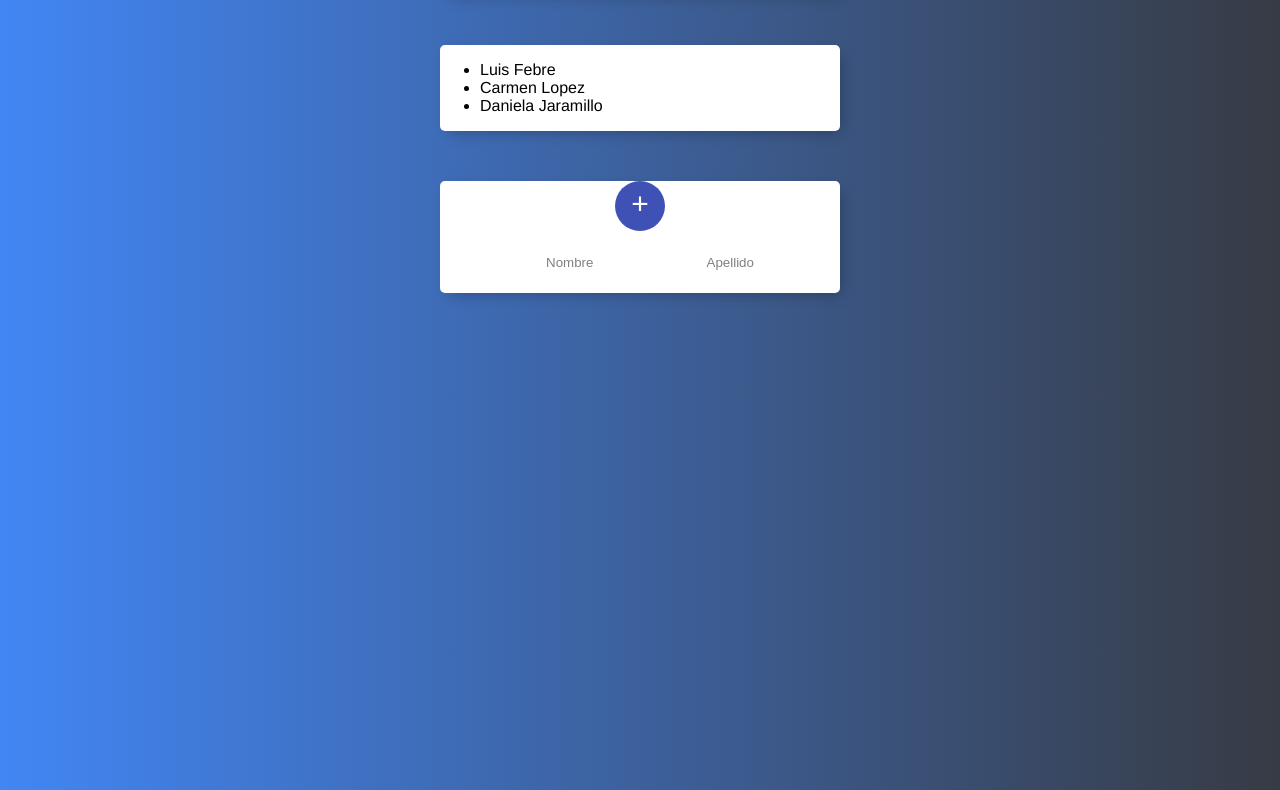
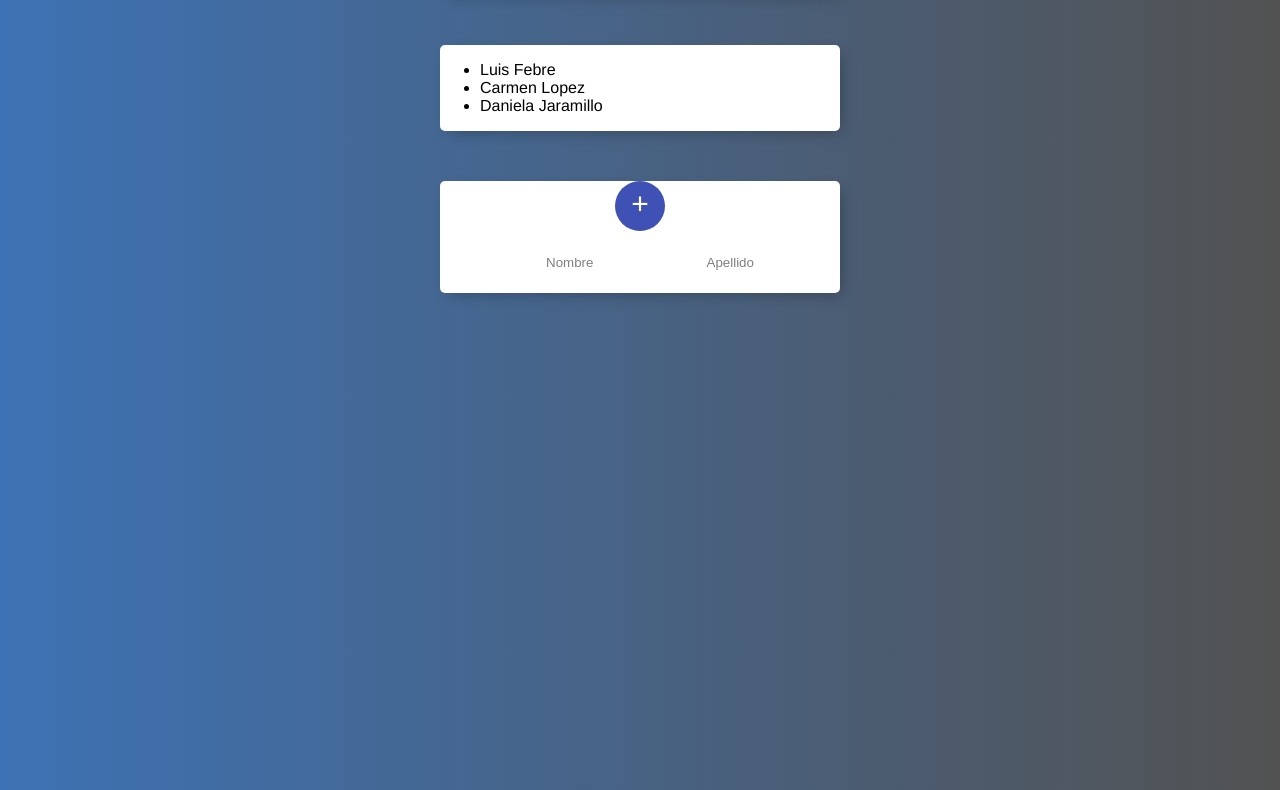
Before and after one commit to febrel/App_ListaPersonas, a plain HTML site: page index.html in a window 1280 px wide. Shown: the part 112-902 px from the top of the page. Drawn offline with Linux system fonts and the light colour scheme.

Commit message:
Fondo Actualizado

```diff
--- a/css/estilos.css
+++ b/css/estilos.css
@@ -1,8 +1,9 @@
 html {
 
-  background: #373B44;  /* fallback for old browsers */
-background: -webkit-linear-gradient(to right, #4286f4, #373B44);  /* Chrome 10-25, Safari 5.1-6 */
-background: linear-gradient(to right, #4286f4, #373B44); /* W3C, IE 10+/ Edge, Firefox 16+, Chrome 26+, Opera 12+, Safari 7+ */
+  background: #525252;  /* fallback for old browsers */
+background: -webkit-linear-gradient(to right, #3d72b4, #525252);  /* Chrome 10-25, Safari 5.1-6 */
+background: linear-gradient(to right, #3d72b4, #525252); /* W3C, IE 10+/ Edge, Firefox 16+, Chrome 26+, Opera 12+, Safari 7+ */
+
 
     min-height: 1000px;
     font-family: "helvetica neue";
```
